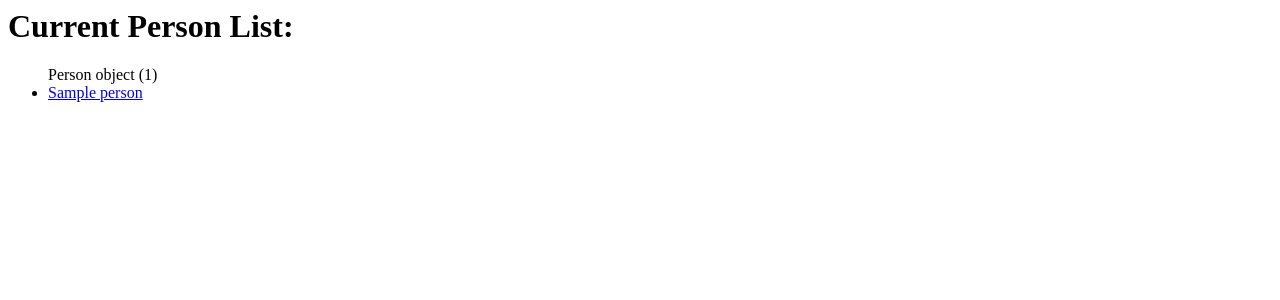
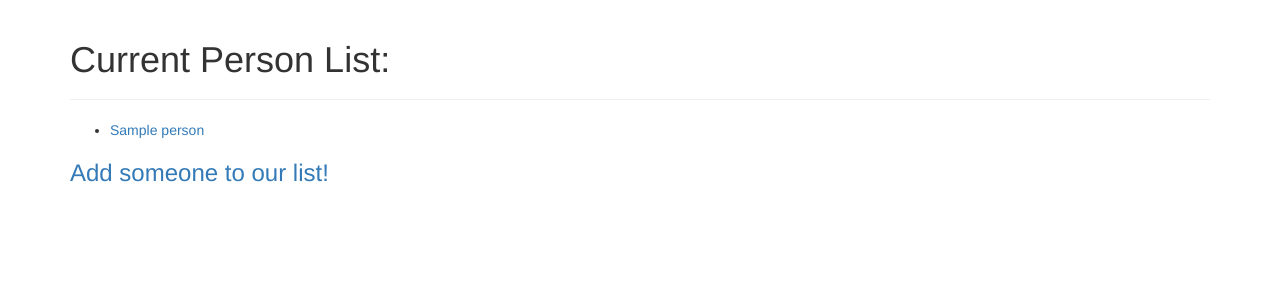
Before and after one commit to lizkalina/rest_api, a Django app: template restapp/templates/index.html in a window 1280 px wide. Shown: the top 300 px of the page. Run offline with Django 3.2, Linux system fonts and the light colour scheme; the template is opened without the code that fills it: values that come from a table or form of the project are taken from there, others are empty; tables that the repository leaves empty hold one stand-in row (values such as "Sample post"); some libraries are stand-ins or nearby versions.

Commit message:
Styled index page

```diff
--- a/api/people/urls.py
+++ b/api/people/urls.py
@@ -3,7 +3,7 @@ from rest_framework import routers
 from .views import PersonDetail, PersonList
 #import api.people.views as people_views
 
-apipatterns = [
+api_patterns = [
     url(r'^people/(?P<pk>[0-9]+)\/?$', PersonDetail.as_view()),
     url(r'^people/', PersonList.as_view()),
     ]
--- a/config/urls.py
+++ b/config/urls.py
@@ -1,12 +1,14 @@
 from django.conf.urls import url, include
 from django.contrib import admin
 
-from api.people.urls import apipatterns
+from api.people.urls import api_patterns
+#from restapp.urls import app_patterns
 
 from restapp import views
 
+
 urlpatterns = [
-    url(r'^api/', include(apipatterns)),
+    url(r'^api/', include(api_patterns)),
     url(r'^admin/', admin.site.urls),
     url(r'^$', views.index, name='index'),
     url(r'^people/(?P<pk>[0-9]+)\/?$', views.detail, name='person_detail'),
--- a/restapp/templates/base.html
+++ b/restapp/templates/base.html
@@ -1,2 +1,15 @@
 {% load staticfiles %}
-{% load bootstrap3 %}
+<html>
+  <head>
+      <title>Django Girls blog</title>
+      <link rel="stylesheet" href="//maxcdn.bootstrapcdn.com/bootstrap/3.2.0/css/bootstrap.min.css">
+      <link rel="stylesheet" href="//maxcdn.bootstrapcdn.com/bootstrap/3.2.0/css/bootstrap-theme.min.css">
+      <link href='//fonts.googleapis.com/css?family=Lobster&subset=latin,latin-ext' rel='stylesheet' type='text/css'>
+  </head>
+  <body>
+
+              {% block content %}
+              {% endblock %}
+
+  </body>
+</html>
--- a/restapp/templates/index.html
+++ b/restapp/templates/index.html
@@ -1,12 +1,22 @@
+{% include "base.html" %}
+
+<div class="wrapper">
+  <div class="container">
+
+<div class="page-header">
 <h1>Current Person List:</h1>
+</div>
 
 {% if person_list %}
     <ul>
     {% for person in person_list %}
-    {{ person }}
         <li><a href="/people/{{ person.id }}">{{ person.name }}</a></li>
     {% endfor %}
     </ul>
 {% else %}
     <p>Our person list is empty!</p>
 {% endif %}
+
+<h3><a href="{% url 'person_new' %}">Add someone to our list!</a></h3>
+</div>
+</div>
--- a/restapp/templates/person/detail.html
+++ b/restapp/templates/person/detail.html
@@ -1,3 +1,5 @@
+{% include "base.html" %}
+
 {% if person %}
     <ul>
     {{ person }}
--- a/restapp/templates/person/edit.html
+++ b/restapp/templates/person/edit.html
@@ -1,3 +1,5 @@
+{% include "base.html" %}
+
 <form action="{% url 'person_update' pk %}" method="POST">
   {% csrf_token %}
   {{ form.as_p }}
--- a/restapp/views.py
+++ b/restapp/views.py
@@ -14,7 +14,7 @@ def index(request):
 def detail(request,pk):
     api_call = PersonService()
     person = api_call.get_person(pk)
-    return render(request, 'detail.html', {'person': person})
+    return render(request, 'person/detail.html', {'person': person})
 
 def new(request):
     form = PersonForm()
```
Also changed, not shown: restapp/templates/person/new.html (+9 -5 lines).
